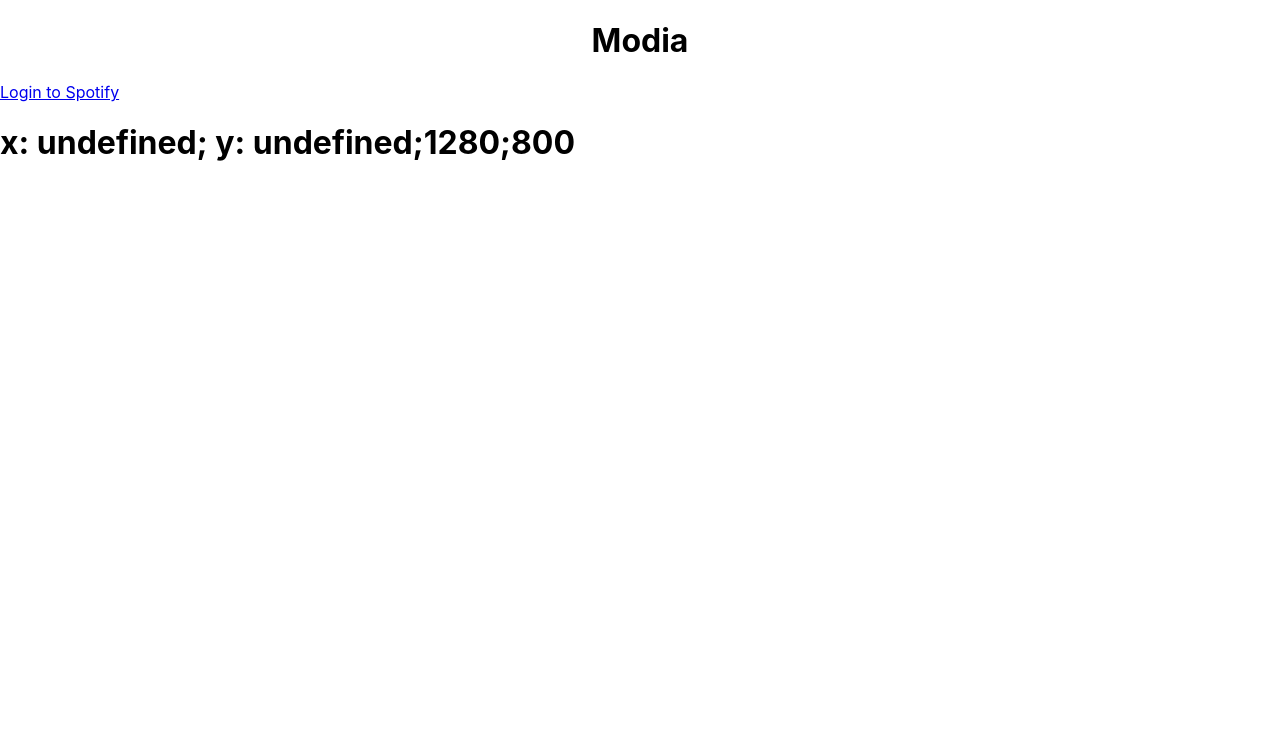
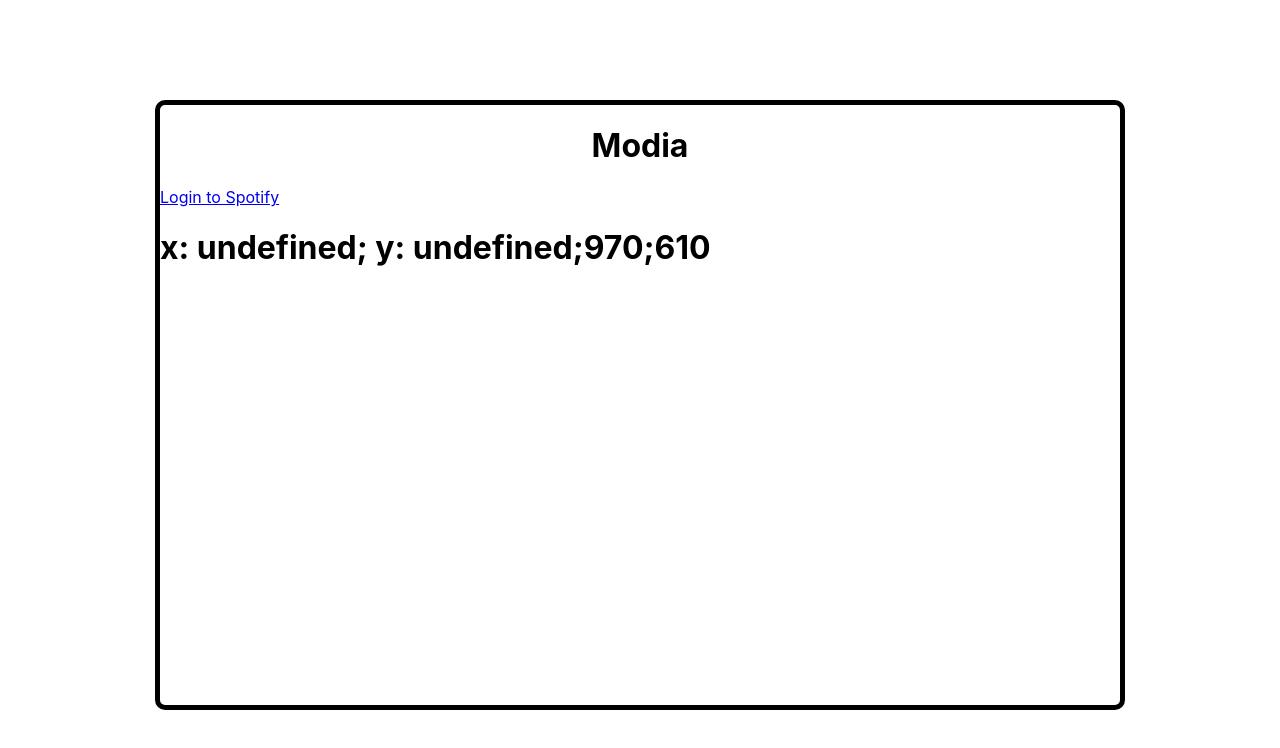
Before and after one commit to aayushsenapati/modia, a React (Create React App) app: page / in a window 1280 px wide. Shown: the top 748 px of the page. Built offline with nearby package versions, Linux system fonts and the light colour scheme.

Commit message:
width changed

```diff
--- a/src/App.js
+++ b/src/App.js
@@ -16,9 +16,13 @@ function App() {
   const[width,setWidth]=useState()
   const[height,setHeight]=useState()
   let styleAppDiv = {
-    width:"100%",
-    height:"100%",
-    transition:"all 1s ease"
+    width:"75%",
+    height:"75%",
+    transition:"all 1s ease",
+    margin:"auto",
+    marginTop:"100px",
+    border:"solid 5px black",
+    borderRadius:"10px"
   }
   if (y< (-(height/width)*x+height) && y>(height/width)*x) styleAppDiv.backgroundColor="rgb(100,149,237)"//blue
   if (y<(height/width)*x && y< (-(height/width)*x+height)) styleAppDiv.backgroundColor="rgb(80,200,120)"//green
```
